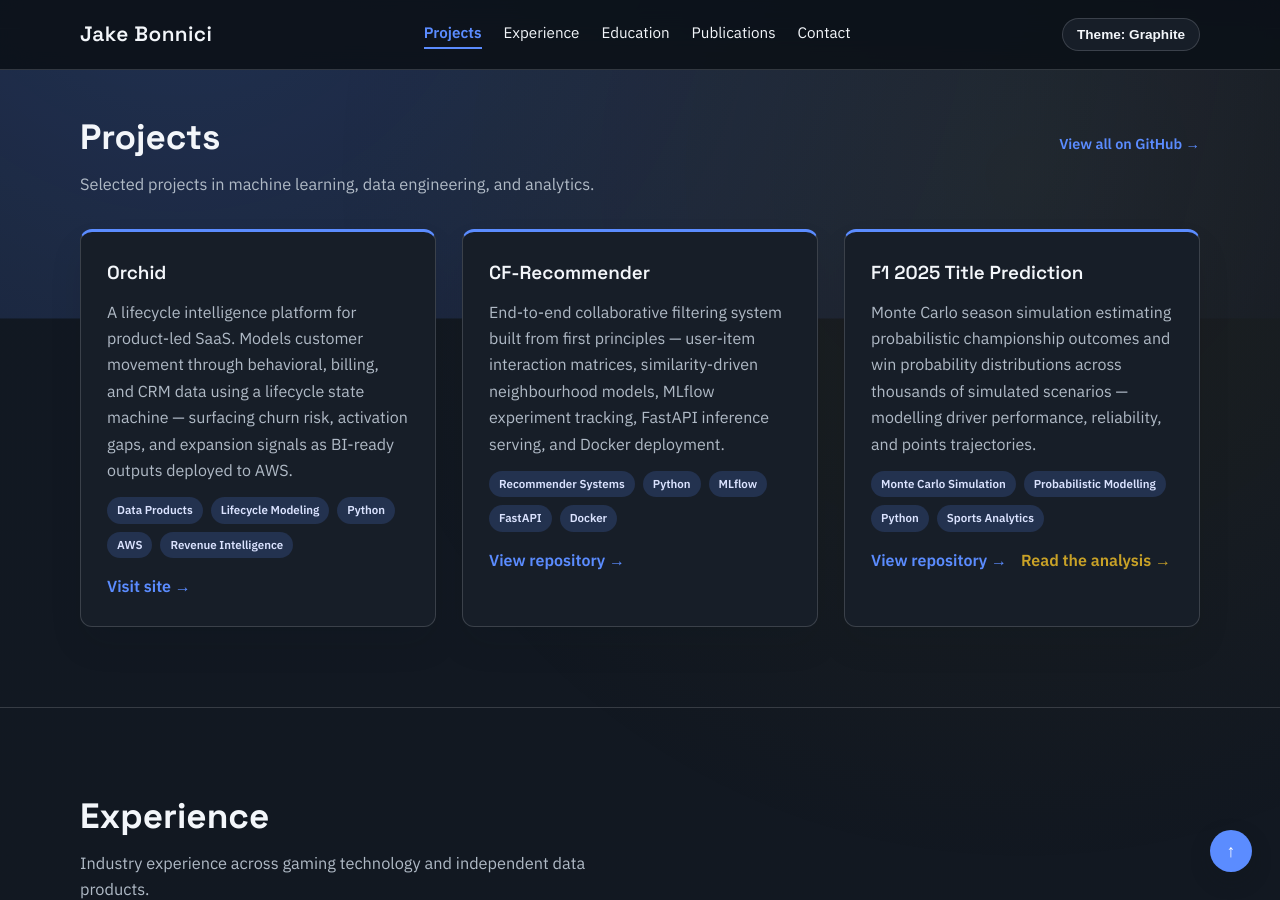
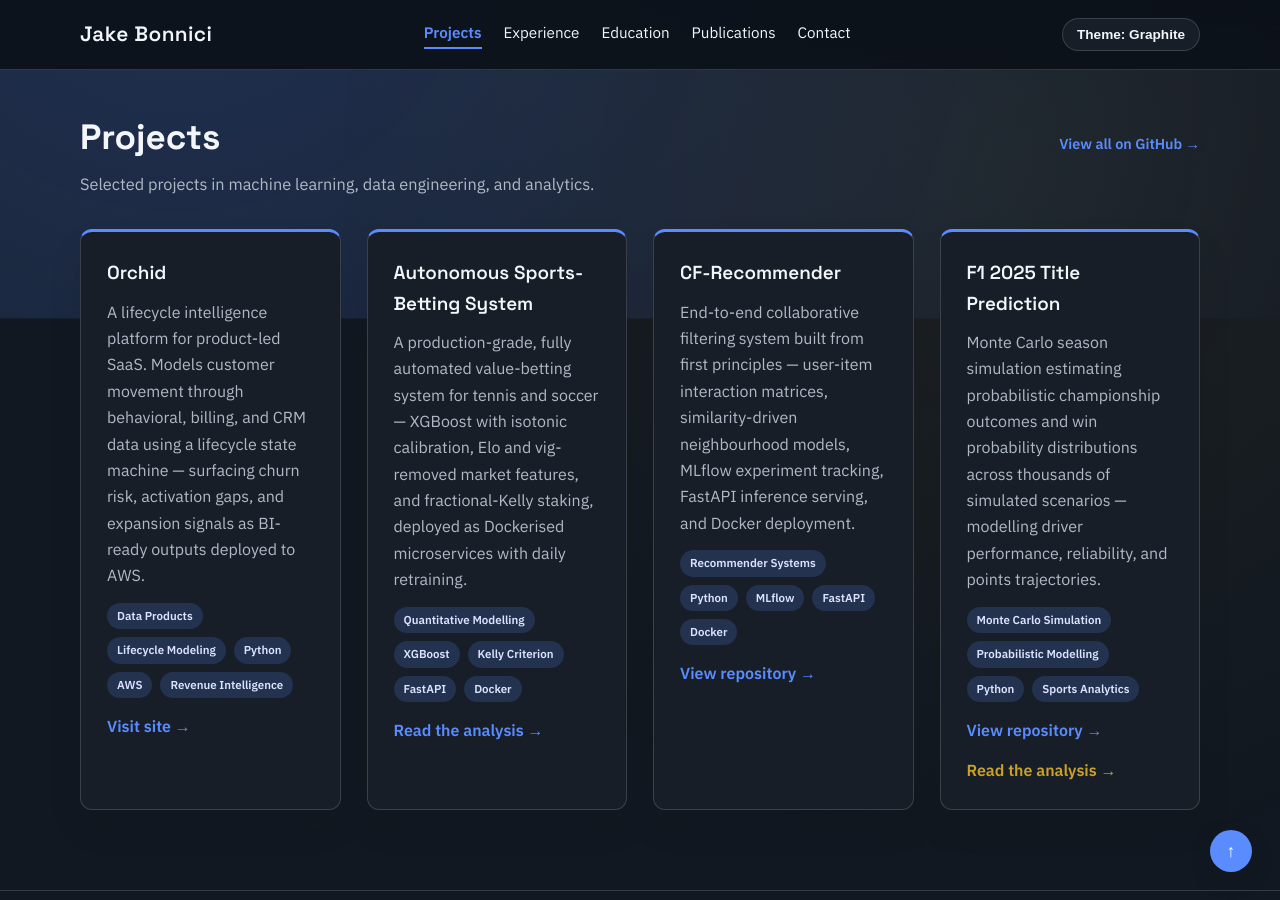
Before and after one commit to JakeBonnici22/JakeBonnici22.github.io, a Jekyll site: the page built from docs/index.html, in a window 1280 px wide and 900 px high, scrolled down 654 px. Built offline with Jekyll 4.4.1, drawn with Linux system fonts in a browser that asks for light colours.

Commit message:
Add Sports-Betting System to Projects grid, linking the analysis page
Co-Authored-By: Claude Opus 4.8 (1M context) <noreply@anthropic.com>

```diff
--- a/docs/_data/projects.yml
+++ b/docs/_data/projects.yml
@@ -8,6 +8,17 @@
     - Python
     - AWS
     - Revenue Intelligence
+
+- name: Autonomous Sports-Betting System
+  summary: A production-grade, fully automated value-betting system for tennis and soccer — XGBoost with isotonic calibration, Elo and vig-removed market features, and fractional-Kelly staking, deployed as Dockerised microservices with daily retraining.
+  repo: https://jakebonnici22.github.io/projects/sports-betting/
+  repo_label: Read the analysis
+  tags:
+    - Quantitative Modelling
+    - XGBoost
+    - Kelly Criterion
+    - FastAPI
+    - Docker
 
 - name: CF-Recommender
   summary: End-to-end collaborative filtering system built from first principles — user-item interaction matrices, similarity-driven neighbourhood models, MLflow experiment tracking, FastAPI inference serving, and Docker deployment.
```
